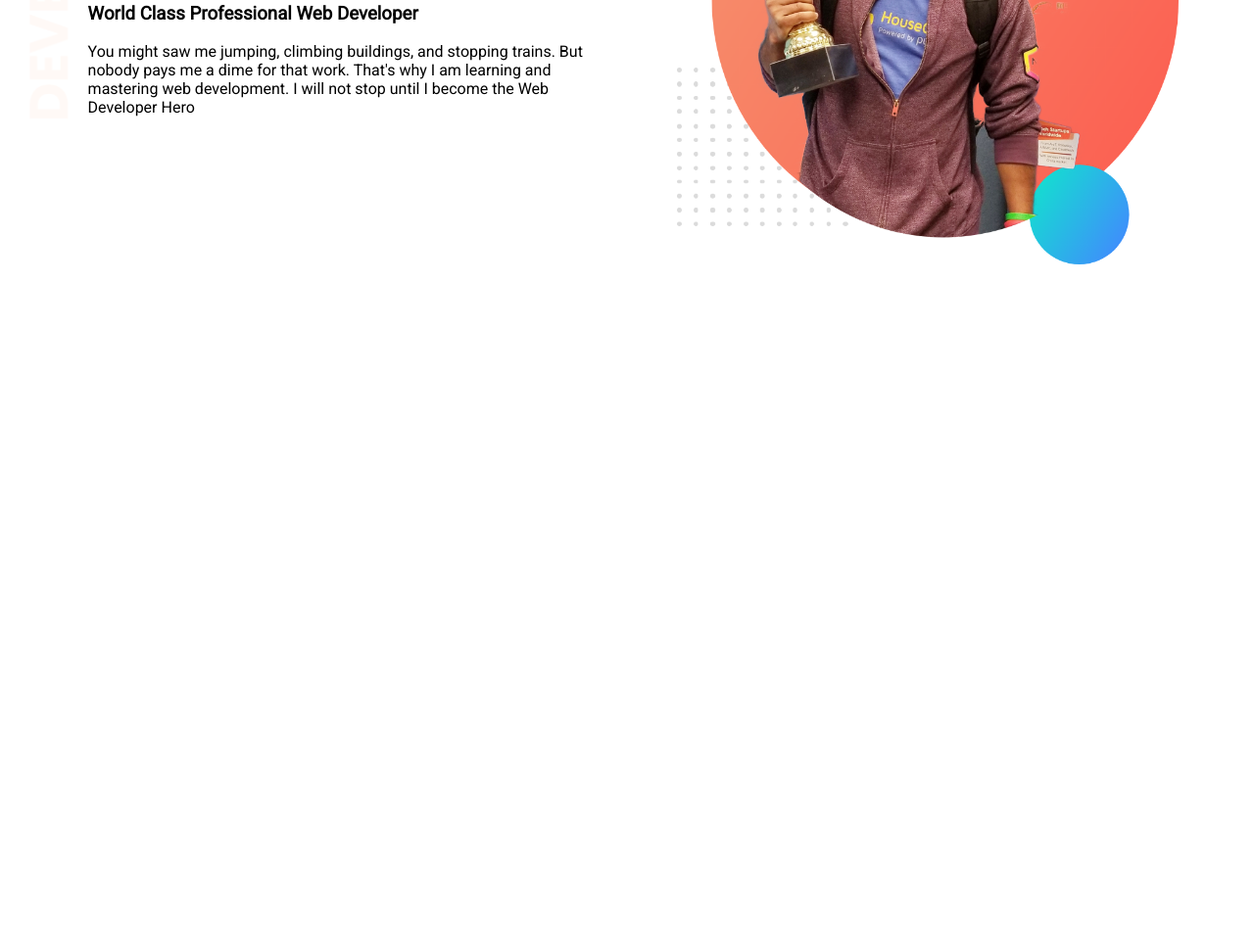
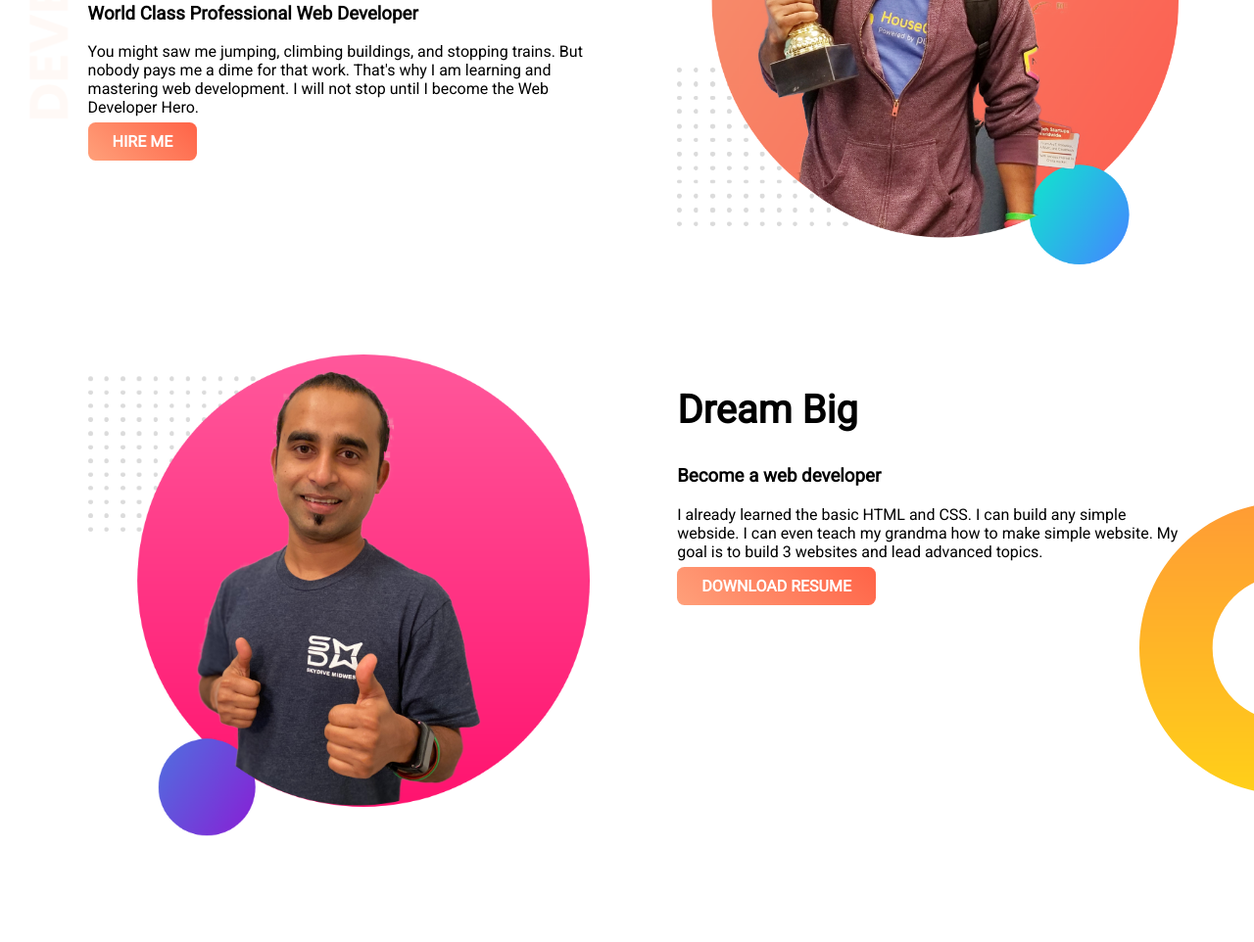
Before and after one commit to Shad-Rafi/web-portfolio, a plain HTML site: page index.html in a window 1280 px wide. Shown: the part 238-1200 px from the top of the page at 98% size. Before the commit the page ends 800 px from the top, so only its background shows below. Drawn offline with Linux system fonts and the light colour scheme.

Commit message:
added 2 sections

```diff
--- a/index.html
+++ b/index.html
@@ -13,11 +13,31 @@
             <h1>Welcome To</h1>
             <h1><span class="name-highlight">Legit</span> World</h1>
             <h3>World Class Professional Web Developer</h3>
-            <p>You might saw me jumping, climbing buildings, and stopping trains. But nobody pays me a dime for that work. That's why I am learning and mastering web development. I will not stop until I become the Web Developer Hero</p>
+            <p>You might saw me jumping, climbing buildings, and stopping trains. But nobody pays me a dime for that work. That's why I am learning and mastering web development. I will not stop until I become the Web Developer Hero.</p>
+            <a target="_blank" href="youtube.com" class="link-button">HIRE ME</a>
         </div>
         <div class="half-width">
             <img src="images/jhankar.png" alt="">
         </div>
     </section>
+    <section class="middle-section">
+        <dev class="half-width">
+            <img src="images/jhankar2.png" alt="">
+        </dev>
+        <dev class="half-width">
+            <h2>Dream Big</h2>
+            <h3>Become a web developer</h3>
+            <p>I already learned the basic HTML and CSS. I can build any simple webside. I can even teach my grandma how to make simple website. My goal is to build 3 websites and lead advanced topics.</p>
+            <a target="_blank" href="youtube.com" class="download-button">DOWNLOAD RESUME</a>
+        </dev>
+    </section>
+    <section class="bottom-section">
+        <div>
+
+        </div>
+        <div>
+
+        </div>
+    </section>
 </body>
 </html>
--- a/style.css
+++ b/style.css
@@ -2,28 +2,51 @@ body{
     font-family: 'Roboto', sans-serif;
     margin: 0%;
 }
-
 h1{
     font-size: 50px;
 }
-
 .name-highlight{
     color: orange;
 }
-
 .half-width{
     width: 40%;
     float: left;
     margin-left: 5%;
     padding-left: 2%;
 }
-
 .half-width img{
     width: 100%;
 }
-
 .top-section{
     height: 500px;
     background-image: url("images/top-banner.png");
     background-repeat: no-repeat;
+    padding-bottom: 100px;
 }
+.link-button{
+    background-image: linear-gradient(45deg, lightSalmon, tomato);
+    padding: 10px 25px;
+    text-decoration: none;
+    color: white;
+    border-radius: 7.5px;
+    font-weight: 700;
+}
+.middle-section{
+    height: 500px;
+    background-image: url("images/dream-bg.png");
+    background-repeat: no-repeat;
+    background-position: right;
+    padding-bottom: 100px;
+}
+
+h2{
+    font-size: 40px;
+}
+.download-button{
+    background-image: linear-gradient(45deg, lightSalmon, tomato);
+    text-decoration: none;
+    color: white;
+    padding: 10px 25px;
+    border-radius: 7.5px;
+    font-weight: 700;
+}
```
